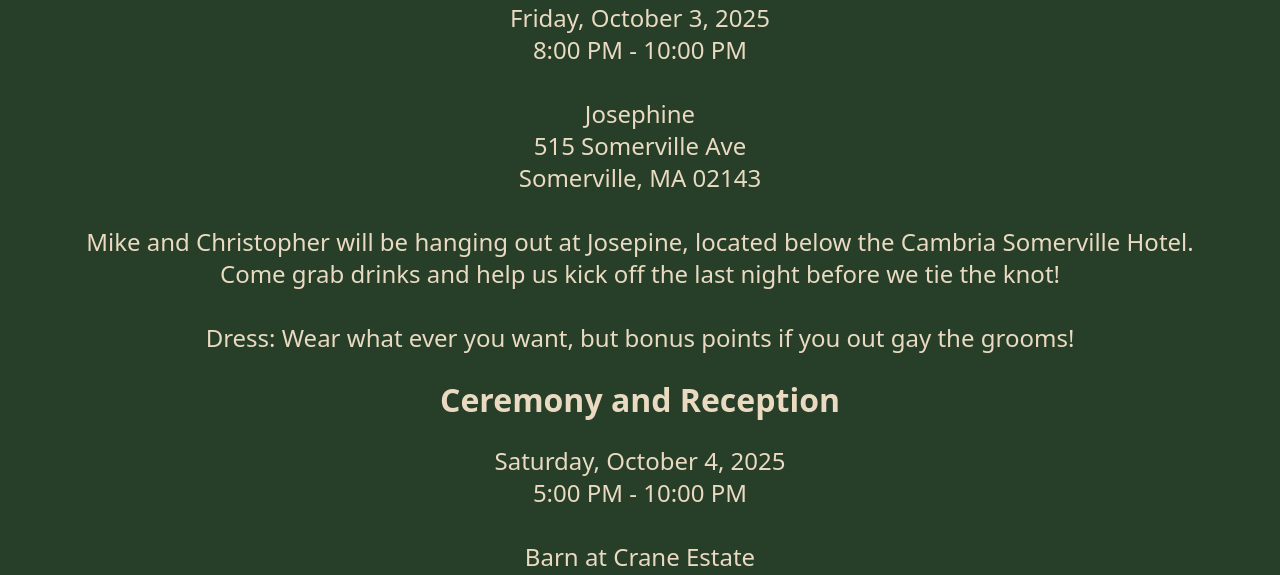
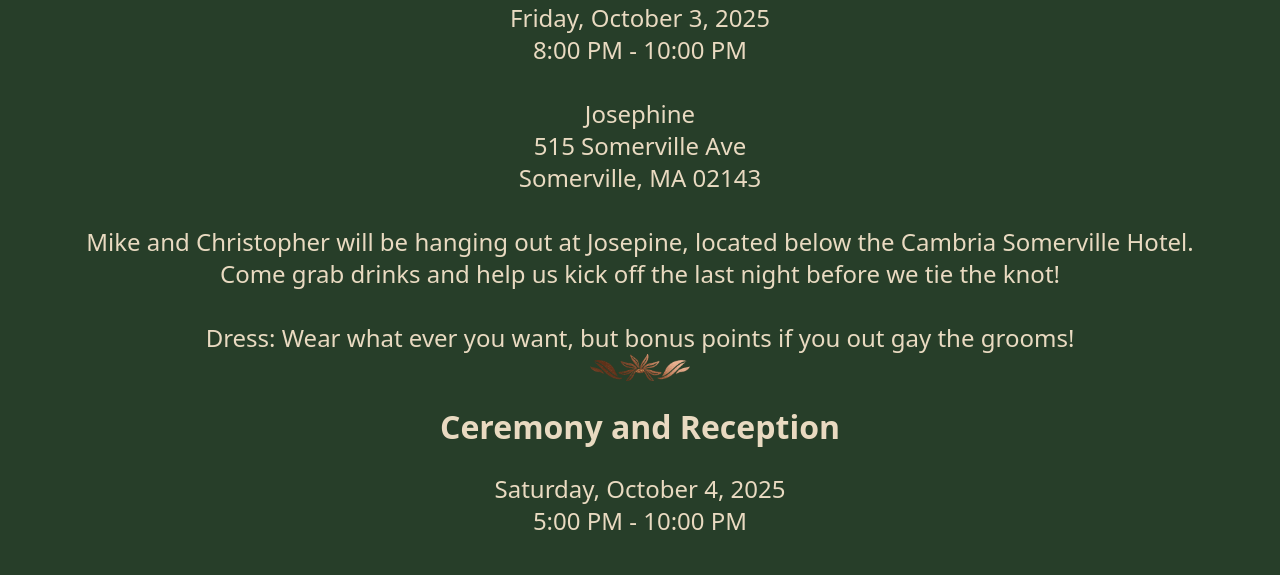
Before and after one commit to steelewedding25/steelewedding25.github.io, a plain HTML site: page index.html in a window 1280 px wide. Shown: the part 501-1076 px from the top of the page. Drawn offline with Linux system fonts and the light colour scheme; a web font is replaced by a local one.

Commit message:
Update index.html

```diff
--- a/index.html
+++ b/index.html
@@ -38,6 +38,10 @@
          line-height: 32px;
          margin: 0 48px;
          }
+
+         .divider {
+            width: 100px;
+         }
       </style>
       <link rel="preconnect" href="https://fonts.googleapis.com">
       <link rel="preconnect" href="https://fonts.gstatic.com" crossorigin>
@@ -60,6 +64,7 @@
             <br/><br/>
             Dress: Wear what ever you want, but bonus points if  you out gay the grooms!
          </div>
+         <img class="divider" src="divider.png" />
          <h2>Ceremony and Reception</h2>
          <div class="subtitle">
             Saturday, October 4, 2025<br/>
```
